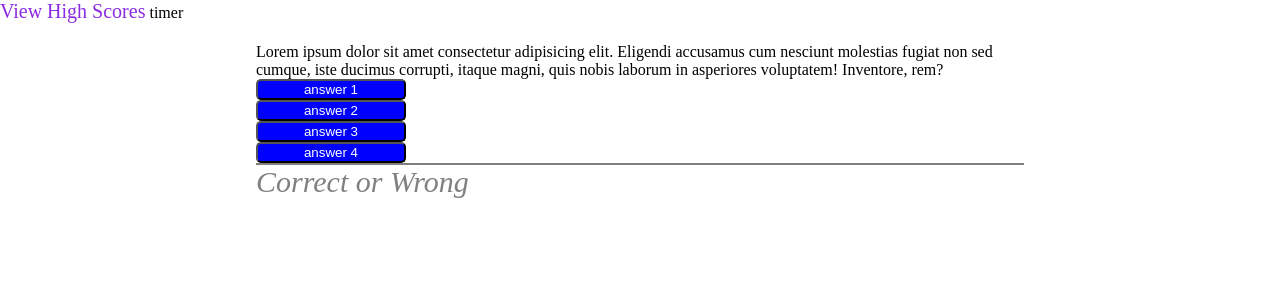
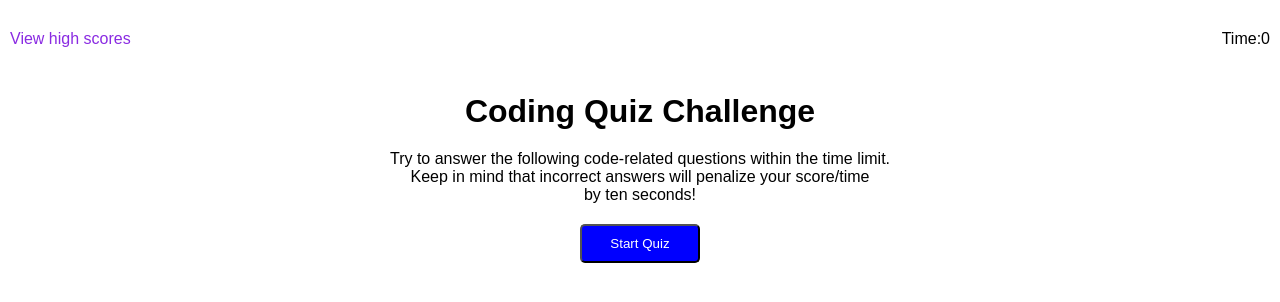
Before and after one commit to josephkurpierz/timed-quiz, a plain HTML site: page index.html in a window 1280 px wide. Drawn offline with Linux system fonts and the light colour scheme.

Commit message:
front page html and css

```diff
--- a/assets/css/style.css
+++ b/assets/css/style.css
@@ -1,24 +1,57 @@
-body{
+* {
   box-sizing: border-box;
   margin: 0px;
   padding: 0px;
-};
+}
+
+body{
+  font-family:Arial, Helvetica, sans-serif;
+  display:flex;
+  flex-wrap: wrap;
+}
 
 .header {
   display: flex;
   padding: 10px;
   align-items:center;
   justify-content: space-between;
+  width: 100%;
+  margin-top: 20px;
 }
 
+.front-page {
+  display: flex;
+  align-items: center;
+  flex-wrap: wrap;
+  justify-content: center;
+  width: 100%;
+  flex-direction: column;
+}
 
+.front-page-header {
+  padding-top: 35px;
+}
+
+.front-page-paragraph {
+  text-align: center;
+  padding: 20px;
+}
+
+.start-btn {
+  padding: 10px 20px;
+  width:120px
+}
 
 .header a{
   color:#8a2be2;
-  font-size: 20px;
+  font-size: 16px;
   padding-top: 30px;
   text-decoration: none;
 }
+
+/* .timer-title{
+  display: flex;
+} */
 
 .question-box{
   display: flex;
@@ -26,6 +59,10 @@ body{
   align-items: left;
   width:60%;
   margin: 20px auto;
+}
+
+.hide {
+  display:none;
 }
 
 .btn {
--- a/index.html
+++ b/index.html
@@ -11,12 +11,21 @@
 
   <!-- high score link and timer -->
   <div class="header">
-    <span class="high-score"><a href="./high-score.html">View High Scores</a></span>
-    <span class="timer">timer</span>
+    <span class="high-score"><a href="./high-score.html">View high scores</a></span>
+    <div class="timer"><span class="timer-title">Time:</span><span class="time">0</span>
+    </div>
   </div>
-
+  <!-- front page -->
+  <main class="front-page">
+    <h1 class="front-page-header show">Coding Quiz Challenge</h1>
+    <p class="front-page-paragraph">Try to answer the following code-related questions
+      within the time limit.<br> Keep in mind that incorrect answers will penalize your
+      score/time <br>by ten seconds!
+    </p>
+    <div class="start-btn-box"><button class="btn start-btn">Start Quiz</button></div>
+  </main>
   <!-- question box -->
-  <main class="question-box">
+  <main class="question-box hide">
     <div class="question">Lorem ipsum dolor sit amet consectetur adipisicing elit. Eligendi accusamus cum nesciunt molestias fugiat non sed cumque, iste ducimus corrupti, itaque magni, quis nobis laborum in asperiores voluptatem! Inventore, rem?</div>
     <div class="answers">
       <div><button class="btn answer-btn" data-num="1">answer 1</button></div>
```
